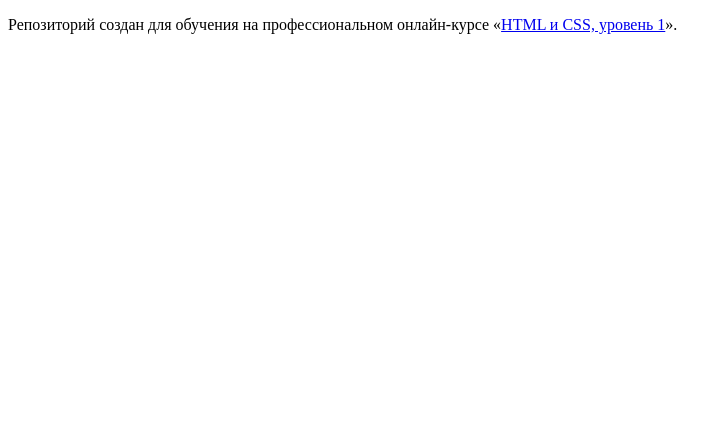
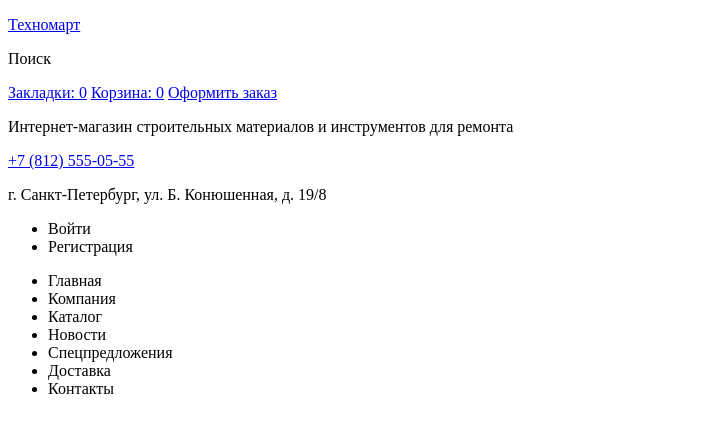
Before and after one commit to juliabeznosikova/655179-technomart-24, a plain HTML site: page index.html in a window 1280 px wide. Shown: the whole page, without its empty margins (0-727 px from the left). Drawn offline with Linux system fonts and the light colour scheme.

Commit message:
Добавила header
Начала оформлять header

```diff
--- a/index.html
+++ b/index.html
@@ -6,7 +6,40 @@
   </head>
   <body>
 
-    <p>Репозиторий создан для обучения на профессиональном онлайн‑курсе «<a href="https://htmlacademy.ru/intensive/htmlcss">HTML и CSS, уровень 1</a>».</p>
+    <header class="site-header">
+      <p class="header-logo">
+        <a href="index.html">Техномарт</a>
+      </p>
 
+      <p class="header-search">Поиск</p> <!-- Не совсем поняла, как происходит появление поля поиска -->
+      <a class="header-wish-list" href="#">Закладки: 0</a> <!-- Нужны ли тут дивы? -->
+      <a class="header-cart" href="#">Корзина: 0</a>
+      <a class="header-checkout" href="#">Оформить заказ</a>
+
+
+      <p class="header-lid">Интернет-магазин строительных материалов и инструментов для ремонта</p>
+      <a class="header-phone" href="#">+7 (812) 555-05-55</a>
+      <!-- Как я поняла, клик на номер ведет на форму заполнения заказа звонка с магазина -->
+      <p class="header-adress">г. Санкт-Петербург, ул. Б. Конюшенная, д. 19/8</p>
+
+      <ul class="user-navigation">
+        <li class="login-link">Войти</li> <!-- Иконку входа не нужно обозначать как тег img?-->
+        <li class="registration-link">Регистрация</li>
+      </ul>
+
+      <nav class="main-navigation">
+        <ul class="menu">
+          <li>Главная</li>
+          <li>Компания</li>
+          <li>Каталог</li>
+          <li>Новости</li>
+          <li>Спецпредложения</li>
+          <li>Доставка</li>
+          <li>Контакты</li>
+        </ul>
+      </nav>
+
+
+    </header>
   </body>
 </html>
```
